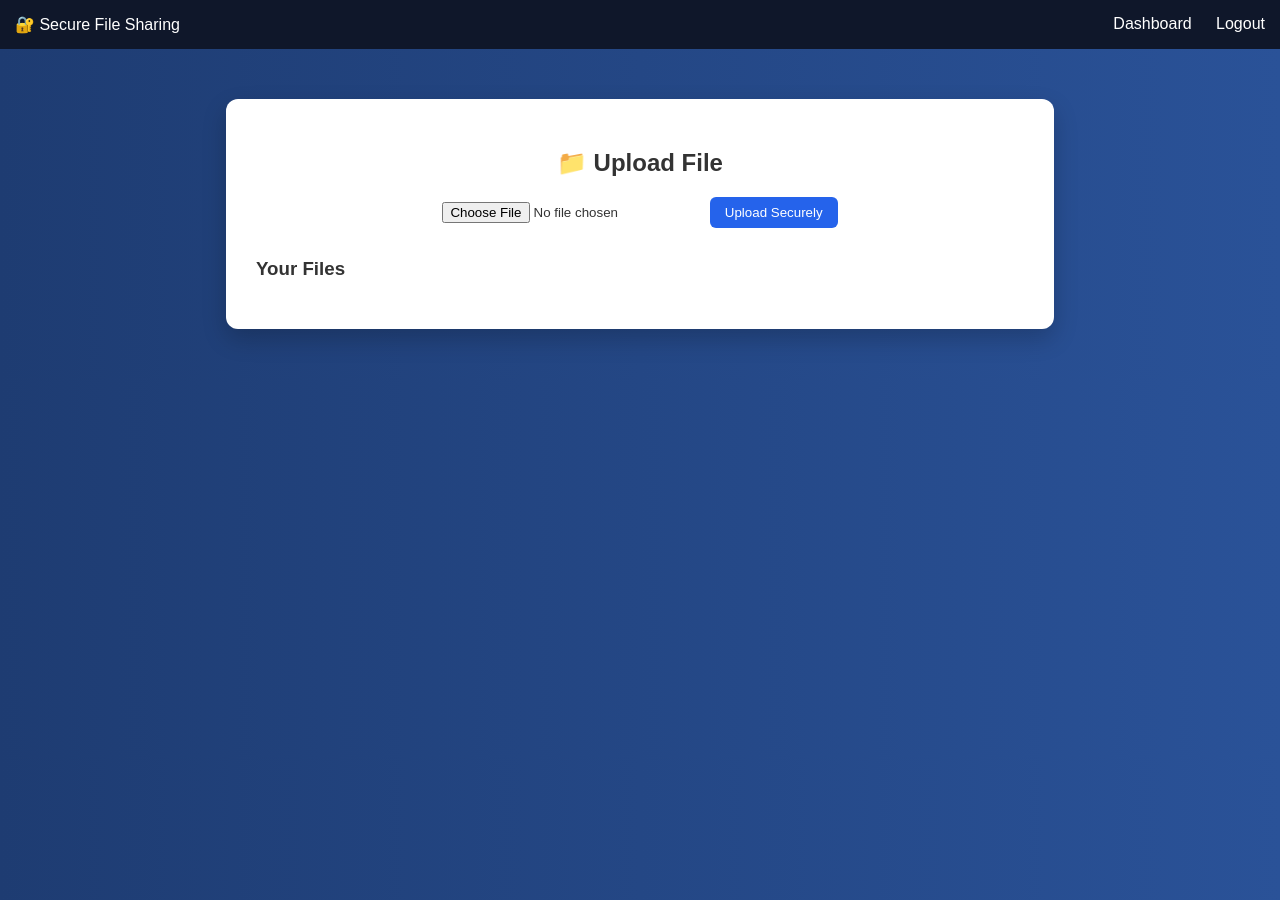
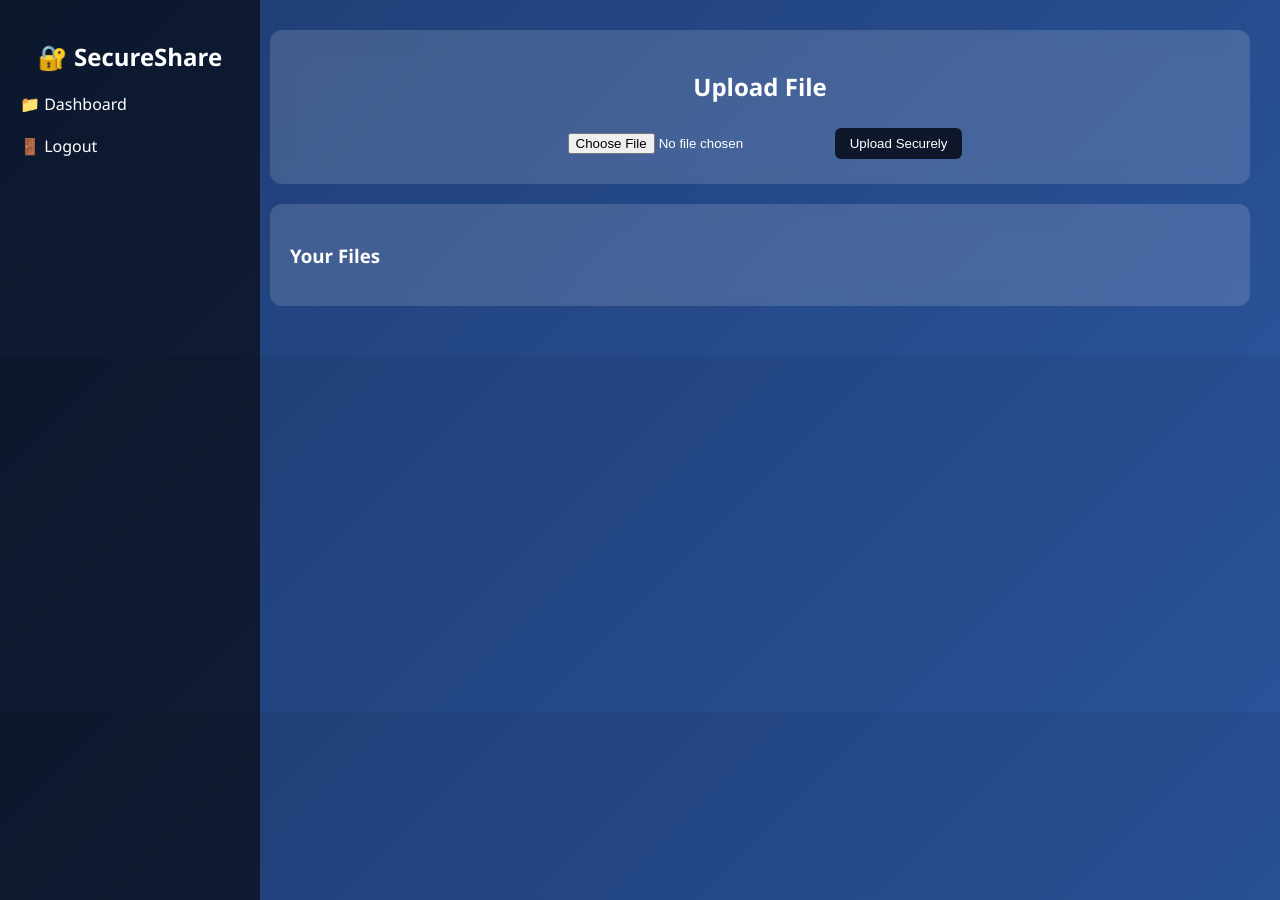
Before and after one commit to Hheemm15/secure-file-sharing-system, a Flask app: page /upload in a window 1280 px wide. Run offline with Flask 3, Linux system fonts and the light colour scheme; the visitor is signed in with stand-in values (Sample User, id 1); data that the repository does not hold is empty; parts of the project's set-up code (start-up, migrations or seed data) failed here and were passed over.

Commit message:
Final project: Secure File Sharing System with PostgreSQL and encryption

```diff
--- a/db.py
+++ b/db.py
@@ -4,8 +4,8 @@ import psycopg2
 conn = psycopg2.connect(
     host="localhost",
     database="secure_files",
-    user="postgres",
-    password="5926"
+    user="hemang15",
+    password=""
 )
 
 # Create cursor
--- a/templates/upload.html
+++ b/templates/upload.html
@@ -6,45 +6,55 @@
     <style>
         body {
             margin: 0;
-            font-family: Arial, sans-serif;
-            background: linear-gradient(to right, #1e3c72, #2a5298);
+            font-family: 'Segoe UI', sans-serif;
+            background: linear-gradient(135deg, #1e3c72, #2a5298);
             color: #333;
         }
 
-        .navbar {
-            background: #0f172a;
+        /* Sidebar */
+        .sidebar {
+            width: 220px;
+            height: 100vh;
+            background: rgba(0,0,0,0.6);
+            position: fixed;
+            padding: 20px;
             color: white;
-            padding: 15px;
-            display: flex;
-            justify-content: space-between;
         }
 
-        .navbar a {
-            color: white;
-            text-decoration: none;
-            margin-left: 20px;
-        }
-
-        .container {
-            width: 60%;
-            margin: 50px auto;
-            background: white;
-            padding: 30px;
-            border-radius: 12px;
-            box-shadow: 0 10px 25px rgba(0,0,0,0.2);
-        }
-
-        h2 {
+        .sidebar h2 {
             text-align: center;
         }
 
+        .sidebar a {
+            display: block;
+            color: white;
+            text-decoration: none;
+            margin: 20px 0;
+        }
+
+        /* Main */
+        .main {
+            margin-left: 240px;
+            padding: 30px;
+        }
+
+        /* Glass card */
+        .card {
+            background: rgba(255,255,255,0.15);
+            backdrop-filter: blur(10px);
+            padding: 20px;
+            border-radius: 12px;
+            margin-bottom: 20px;
+            color: white;
+        }
+
+        /* Upload box */
         .upload-box {
             text-align: center;
-            margin-bottom: 30px;
         }
 
         input[type="file"] {
-            margin-right: 10px;
+            margin: 10px;
         }
 
         button {
@@ -52,33 +62,36 @@
             border: none;
             border-radius: 6px;
             cursor: pointer;
-        }
-
-        .upload-btn {
-            background: #2563eb;
+            background: #0f172a;
             color: white;
         }
 
-        .download { color: green; }
-        .encrypted { color: orange; }
-        .delete { color: red; }
-        .share-btn {
-            background: #1e293b;
-            color: white;
-            margin-left: 10px;
+        /* File cards */
+        .file-card {
+            background: rgba(255,255,255,0.2);
+            padding: 15px;
+            border-radius: 10px;
+            margin-top: 10px;
         }
 
-        .file-card {
-            background: #f1f5f9;
-            padding: 15px;
-            border-radius: 8px;
-            margin-bottom: 10px;
+        .actions a, .actions button {
+            margin-right: 10px;
+            font-size: 14px;
+            color: white;
+            text-decoration: none;
         }
 
-        .file-actions a {
-            margin-right: 10px;
-            text-decoration: none;
-            font-weight: bold;
+        input[type="text"] {
+            padding: 5px;
+            border-radius: 5px;
+            border: none;
+        }
+
+        .tag {
+            font-size: 12px;
+            background: #0f172a;
+            padding: 3px 6px;
+            border-radius: 5px;
         }
 
     </style>
@@ -86,67 +99,67 @@
 
 <body>
 
-<div class="navbar">
-    <div>🔐 Secure File Sharing</div>
-    <div>
-        <a href="/upload">Dashboard</a>
-        <a href="/logout">Logout</a>
-    </div>
+<!-- Sidebar -->
+<div class="sidebar">
+    <h2>🔐 SecureShare</h2>
+    <a href="/upload">📁 Dashboard</a>
+    <a href="/logout">🚪 Logout</a>
 </div>
 
-<div class="container">
+<!-- Main -->
+<div class="main">
 
-    <h2>📁 Upload File</h2>
+    <div class="card upload-box">
+        <h2>Upload File</h2>
 
-    <div class="upload-box">
         <form method="POST" enctype="multipart/form-data">
             <input type="file" name="file" required>
-            <button class="upload-btn">Upload Securely</button>
+            <button type="submit">Upload Securely</button>
         </form>
     </div>
 
+    <div class="card">
         <h3>Your Files</h3>
 
         {% for file in files %}
         <div class="file-card">
+            <b>{{ file.original }}</b>
+            <span class="tag">{{ file.owner }}</span><br>
 
-    <b>{{ file.original }}</b><br>
-    {{ file.size }} KB | {{ file.time }}
-    <span>({{ file.owner }})</span>
+            <small>{{ file.size }} KB | {{ file.time }}</small>
 
-    <div class="file-actions">
-        <a href="/download/{{ file.name }}">Download</a>
-        <a href="/download_encrypted/{{ file.name }}">Encrypted</a>
-        <a href="/delete/{{ file.name }}">Delete</a>
+            <div class="actions">
+                <a href="/download/{{ file.name }}">⬇ Download</a>
+                <a href="/download_encrypted/{{ file.name }}">🔐 Encrypted</a>
+                <a href="/delete/{{ file.name }}">🗑 Delete</a>
 
-        <!-- 🔐 SHARE WITH USER -->
+                <button onclick="copyLink('{{ request.host_url }}share/{{ file.file_id }}')">
+                    🔗 Share
+                </button>
+            </div>
+
+            <!-- Share with user -->
             <form method="POST" action="/share_user" style="margin-top:10px;">
                 <input type="hidden" name="file_id" value="{{ file.file_id }}">
-
-            <input type="text" name="username" placeholder="Enter username" required>
-
-            <button type="submit">Share</button>
+                <input type="text" name="username" placeholder="Share with username" required>
+                <button type="submit">👤 Share</button>
             </form>
-
-    </div>
 
         </div>
         {% endfor %}
 
     </div>
 
+</div>
+
 <script>
 function copyLink(link) {
-    if (navigator.clipboard) {
-        navigator.clipboard.writeText(link);
-    } else {
     const temp = document.createElement("input");
     temp.value = link;
     document.body.appendChild(temp);
     temp.select();
     document.execCommand("copy");
     document.body.removeChild(temp);
-    }
 
     alert("Link copied:\n" + link);
 }
```
Also changed, not shown: auth.py (+14 -12 lines), templates/login.html (+42 -12 lines), templates/register.html (+42 -12 lines), 1 other file. Lines whose indentation alone changed are shown as unchanged.
